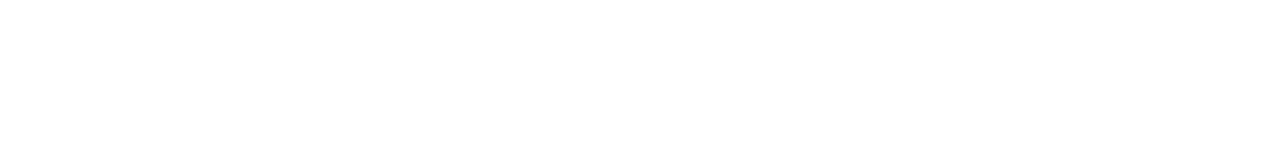
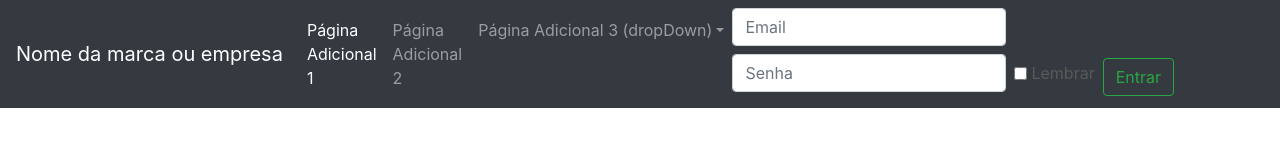
Before and after one commit to tiagoeo/website_estatico_formulario_para_Whatsapp, a plain HTML site: page index.html in a window 1280 px wide. Drawn offline with nearby package versions, Linux system fonts and the light colour scheme.

Commit message:
Adicionado Navbar

```diff
--- a/index.html
+++ b/index.html
@@ -41,6 +41,47 @@
 
 	<body>
     <header>
+      <!-- Navbar -->
+			<nav class="navbar navbar-expand-md navbar-dark fixed-top bg-dark">
+			  <a class="navbar-brand" href="#">Nome da marca ou empresa</a>
+			  <button class="navbar-toggler" type="button" data-toggle="collapse" data-target="#navbarCollapse" aria-controls="navbarCollapse" aria-expanded="false" aria-label="Toggle navigation">
+			    <span class="navbar-toggler-icon"></span>
+			  </button>
+
+				<div class="collapse navbar-collapse" id="navbarCollapse">
+				  <ul class="navbar-nav mr-auto">
+            <li class="nav-item active">
+              <a class="nav-link" href="#">Página Adicional 1<span class="sr-only">(current)</span></a>
+            </li>
+
+            <li class="nav-item">
+              <a class="nav-link" href="#">Página Adicional 2</a>
+            </li>
+
+            <li class="nav-item dropdown">
+              <a class="nav-link dropdown-toggle" href="#" id="dropdown01" data-toggle="dropdown" aria-haspopup="true" aria-expanded="false">Página Adicional 3 (dropDown)</a>
+              <div class="dropdown-menu" aria-labelledby="dropdown01">
+                <a class="dropdown-item" href="#">Item adicional 1</a>
+                <a class="dropdown-item" href="#">Item adicional 2</a>
+                <a class="dropdown-item" href="#">Item adicional 3</a>
+              </div>
+            </li>
+				  </ul>
+
+				  <form class="form-inline my-2 my-lg-0" action="entrar.php" class="was-validated">
+					  <input type="email" class="form-control mb-2 mr-sm-2" placeholder="Email" id="email" required>
+					  <input type="password" class="form-control mb-2 mr-sm-2" placeholder="Senha" id="password" required>
+
+            <div class="form-check mb-2 mr-sm-2">
+					    <label class="form-check-label">
+						    <input class="form-check-input" type="checkbox"> Lembrar
+					    </label>
+				  	</div>
+					  <button type="submit" class="btn btn-outline-success my-2 my-sm-0">Entrar</button>
+				  </form>
+				</div>
+			</nav>
+		  <!-- // Navbar -->
     </header>
 
     <script type="text/javascript" src="js/jquery.mask.min.js"></script>
```
